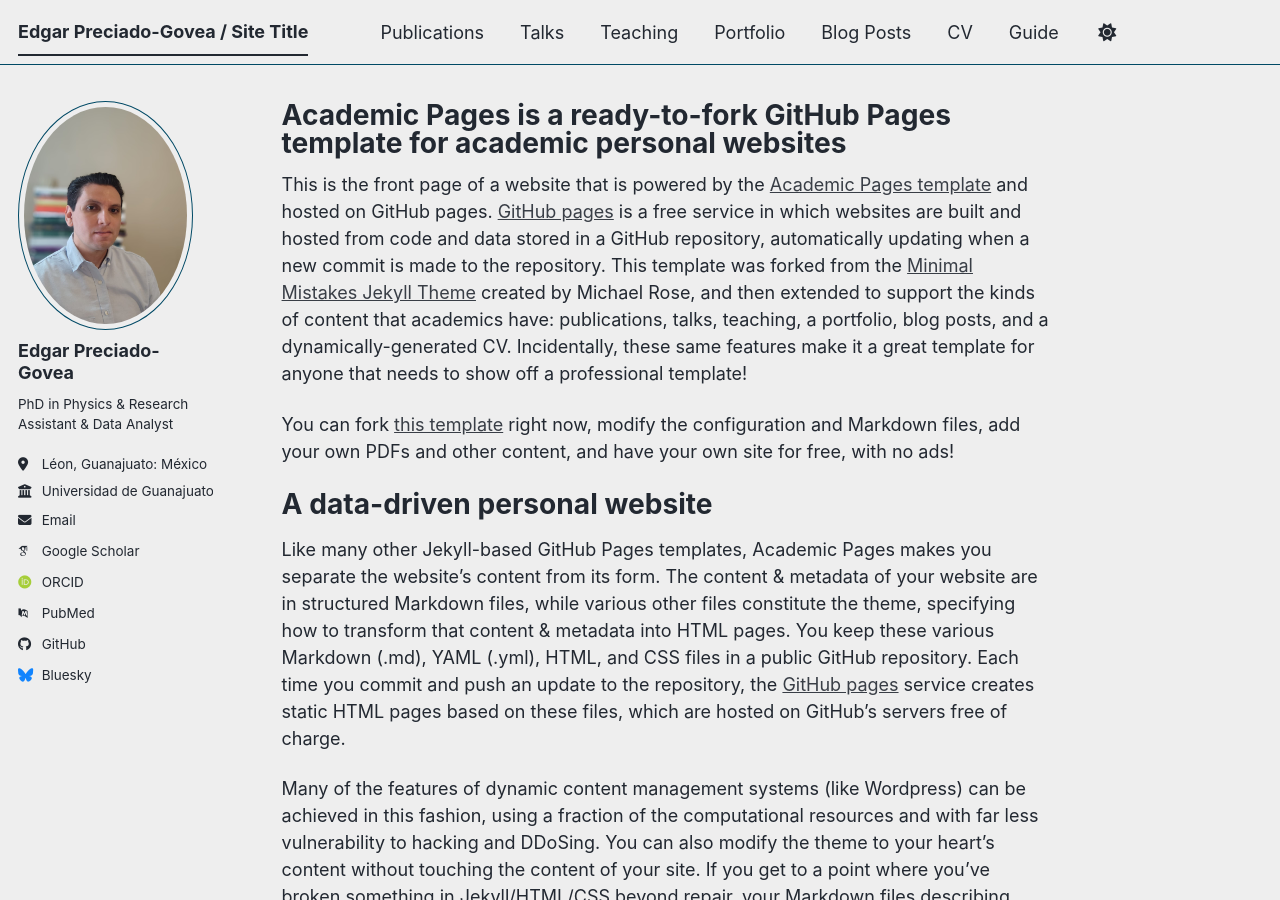
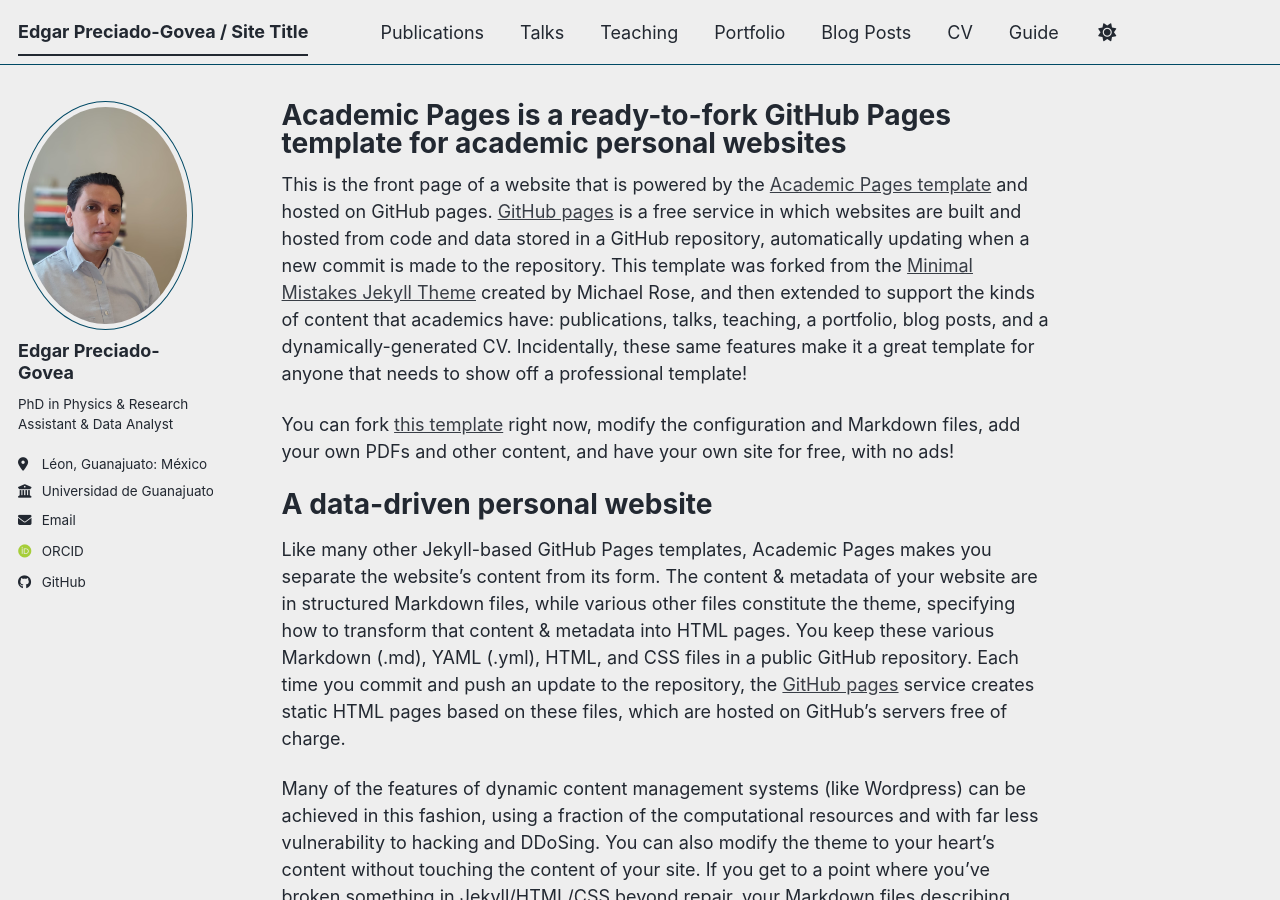
Before and after one commit to edgargovea/edgarpgovea.github.io, a Jekyll site: the page built from _pages/about.md, in a window 1280 px wide and 900 px high. Built offline with Jekyll 4.4.1, drawn with Linux system fonts in a browser that asks for light colours; some web fonts are replaced; a script bundle is joined from its source files by our own code; library files that are not in the unit come from our copies; some of the changed lines change nothing that is shown.

Commit message:
Update _config.yml

```diff
--- a/_config.yml
+++ b/_config.yml
@@ -16,7 +16,7 @@
 url                      : https://edgargovea.github.io/edgarpgovea.github.io # The base hostname & protocol for your site e.g. "https://[your GitHub username].github.io",
                                                            # or if you already have some other page hosted on Github then use "https://[your GitHub username].github.io/[Your Repo Name]"
 baseurl                  : "" # the subpath of your site, e.g. "/blog"
-repository               : "https://github.com/edgargovea"
+repository               : "https://github.com/edgargovea/edgarpgovea.github.io"
 
 # Site Author - The following control what appear as part of the author content on the side bar.
 #               If a field is blank the icon and link will not appear, otherwise it will be shown.
@@ -35,13 +35,13 @@
   # Academic websites
   academia         : # URL
   arxiv            : # URL - Update with the correct link to your profile
-  googlescholar    : "https://scholar.google.com/citations?user=PS_CX0AAAAAJ"
+  googlescholar    : #"https://scholar.google.com/citations?user=PS_CX0AAAAAJ"
   inspire-hep      : # URL
   impactstory      : # URL
-  orcid            : "https://orcid.org/yourorcidurl"
+  orcid            : "https://orcid.org/0009-0001-5716-0721"
   semantic         : # URL
   ssrn             : # URL
-  pubmed           : "https://www.ncbi.nlm.nih.gov/pubmed/?term=john+snow"
+  pubmed           : #"https://www.ncbi.nlm.nih.gov/pubmed/?term=john+snow"
   researchgate     : # URL
   scopus           : # URL
   zotero           : # URL
@@ -51,13 +51,13 @@
   bitbucket        : # Username - Update with your username on the site
   codepen          : # Username
   dribbble         : # Username
-  github           : "academicpages"
+  github           : "https://github.com/edgargovea"
   kaggle           : # Username
   stackoverflow    : # User number or user number and name (i.e., use "1" or "1/jeff-atwood")
 
   # Social media
   artstation       : # Username
-  bluesky          : "bsky.app" # Replace this with you Bluesky username
+  bluesky          : #"bsky.app" # Replace this with you Bluesky username
   facebook         : # Username
   flickr           : # Username
   foursquare       : # Username
```
